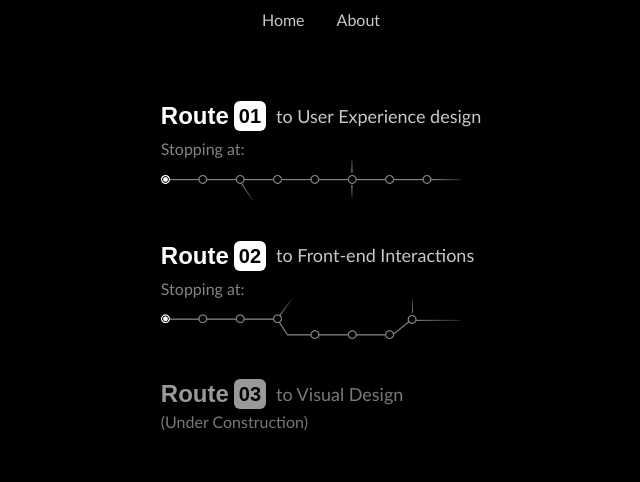
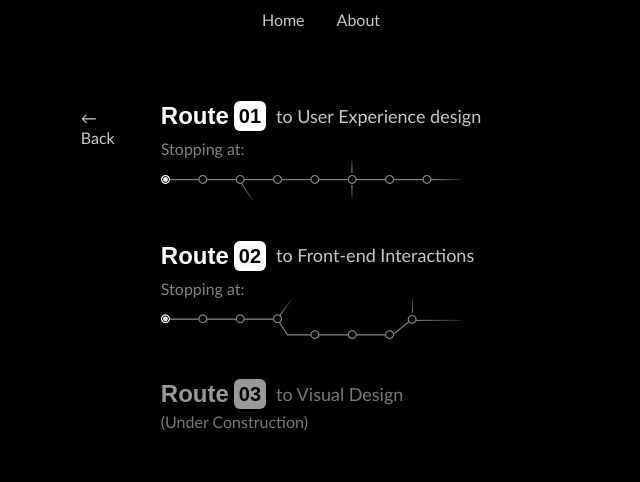
Before and after one commit to psuuzu/portfolio1, a Next.js app: page / in a window 1280 px wide. Both pictures are taken after a click on the button "Start". Shown: the top 482 px of the page, without its empty margins (319-959 px from the left). Built offline with nearby package versions, Linux system fonts and the light colour scheme; a web font is replaced by a local one.

Commit message:
add back button

```diff
--- a/app/layout.tsx
+++ b/app/layout.tsx
@@ -27,7 +27,7 @@ const rationale = Rationale({
 
 export const metadata: Metadata = {
   title: "Pauls portfolio",
-  description: "built using react and nextjs",
+  description: "built using react",
 };
 
 export default function RootLayout({
--- a/app/page.jsx
+++ b/app/page.jsx
@@ -22,6 +22,7 @@ export default function Home() {
   const router = useRouter()
   const [project, setProject] = useState("none")
 
+   // Save state to sessionStorage on change
     useEffect(() => {
     const storedProject = sessionStorage.getItem("project");
     if (storedProject) {
@@ -29,7 +30,7 @@ export default function Home() {
     }
   }, []);
 
-  // Save state to sessionStorage on change
+
   useEffect(() => {
     if (project && project !== "none") {
       sessionStorage.setItem("project", project);
--- a/components/landing.jsx
+++ b/components/landing.jsx
@@ -70,7 +70,7 @@ export default function Landing({ project, setProject }) {
         exit="exit"
         className='absolute'
       >
-        <Map project={project} setProject={setProject} ></Map>
+        <Map project={project} setProject={setProject} showSecondDiv = {showSecondDiv} setShowSecondDiv={setShowSecondDiv}></Map>
 
       </motion.div>
     );
--- a/components/map.jsx
+++ b/components/map.jsx
@@ -2,19 +2,30 @@ import { Button } from "./ui/button"
 import * as motion from "motion/react-client"
 import React from "react";
 
-export default function Map({ project, setProject }){
+export default function Map({ project, setProject, showSecondDiv , setShowSecondDiv}){
     return(
 
-        <div className="flex flex-1 justify-center items-center w-[95vw] mt-[10px] h-full">
+        <div className="flex flex-1 justify-center w-[95vw] sm:mt-[10px] h-full">
             {/* <section className="h-[300px] mr-[25px]">
                 <img src="/images/map.png" className="object-contain h-full w-full"/>
             </section> */}
+            <div className="h-full w-[70px] hidden sm:block">
+                <div onClick={()=> {setProject("none"); setShowSecondDiv(false);}}>
+                    <p className="py-[10px] mr-[20px]"> ← Back</p>
+                </div>
+            </div>
             <section className="flex flex-col h-full">
+                <div className="h-full sm:hidden">
+                    <div onClick={()=> {setProject("none"); setShowSecondDiv(false);}}>
+                        <p className="mb-[3vh]"> ← Back</p>
+                    </div>
+                </div>
                 <motion.div
                 whileHover={{ scale: 1.1 }}
                 whileTap={{ scale: 0.9 }}
-                >
-                <div onClick={()=> setProject("ux")}>
+                className="flex flex-row">
+
+                <div onClick={()=> setProject("ux")} className="px-[10px]">
                     <div className="flex items-center">
                         <h2 className="text-[24px]">Route</h2>
                         <div className="bg-white rounded-sm px-[5px] mx-[5px]">
@@ -25,12 +36,15 @@ export default function Map({ project, setProject }){
                     <p className="!text-[#838383] mt-[5px]">Stopping at:</p>
                     <img src="/images/route1.png" className="w-[90vw] sm:w-[35vw] md:w-[30vw] lg:w-[25vw] h-auto max-w-[300px] mb-[5px]"/>
                 </div>
+
                 </motion.div>
+
                 <motion.div
                 whileHover={{ scale: 1.1 }}
                 whileTap={{ scale: 0.9 }}
                 >
-                <div className="mt-[4vh]" onClick={()=> setProject("ui")}>
+
+                <div className="mt-[4vh] px-[10px]" onClick={()=> setProject("ui")}>
                     <div className="flex items-center">
                         <h2 className="text-[24px]">Route</h2>
                         <div className="bg-white rounded-sm px-[5px] mx-[5px]">
@@ -43,7 +57,8 @@ export default function Map({ project, setProject }){
                         {/* <Button variant="outline" className=" hover:bg-black hover:border hover:border-input text-black hover:text-white scale-90"><h4>View Projects</h4></Button>                         */}
                 </div>
                 </motion.div>
-                <div className="mt-[4vh] opacity-60">
+
+                <div className="mt-[4vh] opacity-60 px-[10px]">
                     <div className="flex items-center">
                         <h2 className="text-[24px]">Route</h2>
                         <div className="bg-white rounded-sm px-[5px] mx-[5px]">
@@ -55,6 +70,7 @@ export default function Map({ project, setProject }){
                     {/* image and button goes here         */}
                 </div>
             </section>
+            <div className="w-[70px]  hidden sm:block"></div>
 
         </div>
     )
```
Also changed, not shown: components/ui/nav.jsx (renamed from components/ui/nav.tsx).
